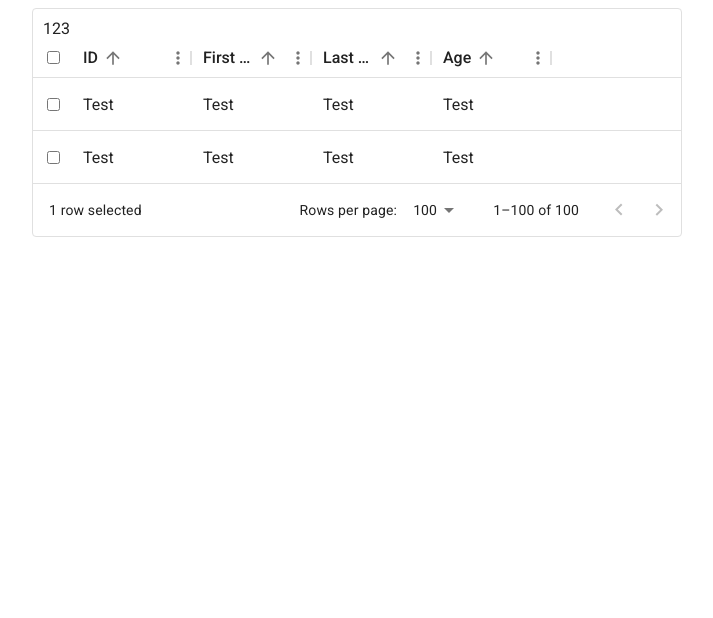
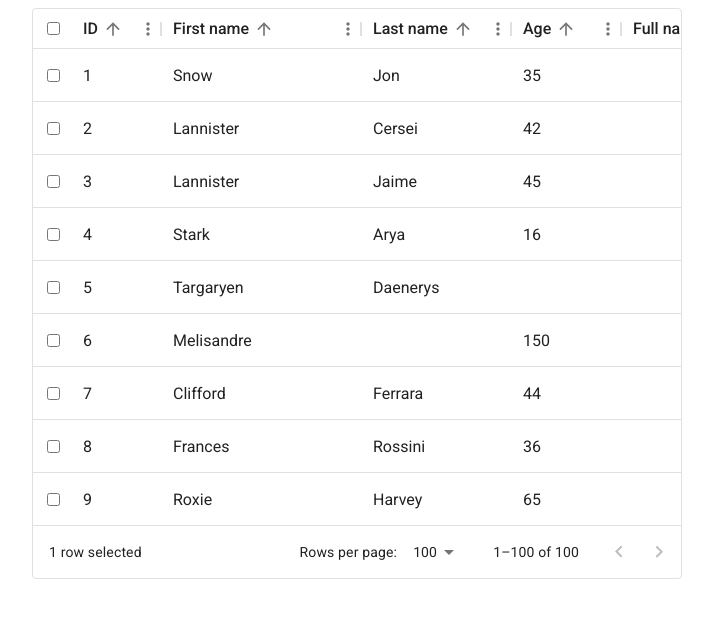
Before and after one commit to nedosika/complex-table, a React (Create React App) app: page / in a window 1280 px wide. Shown: the top 618 px of the page, without its empty margins (283-996 px from the left). Built offline with nearby package versions, Linux system fonts and the light colour scheme.

Commit message:
add data with width of rows

```diff
--- a/src/App.js
+++ b/src/App.js
@@ -3,10 +3,48 @@ import ComplexTable from "./components/ComplexTable"
 import styles from "./App.module.scss";
 import Toolbar from "./components/Toolbar";
 
+const columns = [
+    { field: 'id', headerName: 'ID', width: 90 },
+    {
+        field: 'firstName',
+        headerName: 'First name',
+        width: 200
+    },
+    {
+        field: 'lastName',
+        headerName: 'Last name',
+        width: 150
+    },
+    {
+        field: 'age',
+        headerName: 'Age',
+        type: 'number',
+        width: 110
+    },
+    {
+        field: 'fullName',
+        headerName: 'Full name',
+        description: 'This column has a value getter and is not sortable.',
+        width: 160
+    },
+];
+
+const rows = [
+    { id: 1, lastName: 'Snow', firstName: 'Jon', age: 35 },
+    { id: 2, lastName: 'Lannister', firstName: 'Cersei', age: 42 },
+    { id: 3, lastName: 'Lannister', firstName: 'Jaime', age: 45 },
+    { id: 4, lastName: 'Stark', firstName: 'Arya', age: 16 },
+    { id: 5, lastName: 'Targaryen', firstName: 'Daenerys', age: null },
+    { id: 6, lastName: 'Melisandre', firstName: null, age: 150 },
+    { id: 7, lastName: 'Clifford', firstName: 'Ferrara', age: 44 },
+    { id: 8, lastName: 'Frances', firstName: 'Rossini', age: 36 },
+    { id: 9, lastName: 'Roxie', firstName: 'Harvey', age: 65 },
+];
+
 function App() {
   return (
     <div className={styles.root}>
-      <ComplexTable components={{Toolbar}}/>
+      <ComplexTable components={{Toolbar}} columns={columns} rows={rows}/>
     </div>
   );
 }
--- a/src/components/ComplexTable/ComplexTable.js
+++ b/src/components/ComplexTable/ComplexTable.js
@@ -5,21 +5,17 @@ import TableFooter from "./Footer";
 
 import styles from "./ComplexTable.module.scss";
 
-const ComplexTable = (props) => {
-    const {Toolbar} = Object.assign(
-        {
-            Toolbar: null
-        },
-        props.components
-    );
+const CHECK_WIDTH = 50;
 
-    const toolbar = Toolbar ? <Toolbar/> : null;
+const ComplexTable = ({Toolbar = null, columns = [], rows = []}) => {
+    const width = columns.reduce((previousValue, {width}) =>
+        previousValue + width, 0) + CHECK_WIDTH;
 
     return (
         <div className={styles.root}>
             <div className={styles.wrapper}>
-                {toolbar}
-                <TableMain/>
+                {Toolbar && <Toolbar/>}
+                <TableMain columns={columns} rows={rows} width={width}/>
                 <TableFooter/>
             </div>
         </div>
--- a/src/components/ComplexTable/Main/Cell/TableCell.js
+++ b/src/components/ComplexTable/Main/Cell/TableCell.js
@@ -1,9 +1,15 @@
 import React from 'react';
 import styles from "./TableCell.module.scss";
 
-const TableCell = ({children}) => {
+const TableCell = ({children, width}) => {
     return (
-        <div className={styles.root}>
+        <div
+            className={styles.root}
+            style={{
+                minWidth: width,
+                maxWidth: width
+            }}
+        >
             {children}
         </div>
     );
--- a/src/components/ComplexTable/Main/Header/TableHeader.js
+++ b/src/components/ComplexTable/Main/Header/TableHeader.js
@@ -6,24 +6,22 @@ import CheckBoxSelection from "../CheckBoxSelection";
 
 import styles from "./TableHeader.module.scss";
 
-const TableHeader = () => {
+const TableHeader = ({columns, width}) => {
     return (
-        <div className={styles.root}>
+        <div className={styles.root} style={{
+            minWidth: width,
+            maxWidth: width
+        }}>
             <TableColumn separator={false} menu={false}>
                 <CheckBoxSelection/>
             </TableColumn>
-            <TableColumn width={120}>
-                <Title>ID</Title>
-            </TableColumn>
-            <TableColumn width={120}>
-                <Title>First name</Title>
-            </TableColumn>
-            <TableColumn width={120}>
-                <Title>Last name</Title>
-            </TableColumn>
-            <TableColumn width={120}>
-                <Title>Age</Title>
-            </TableColumn>
+            {
+                columns.map(({width = 50, headerName}) =>
+                    <TableColumn width={width}>
+                        <Title>{headerName}</Title>
+                    </TableColumn>
+                )
+            }
         </div>
     );
 };
--- a/src/components/ComplexTable/Main/Header/TableHeader.module.scss
+++ b/src/components/ComplexTable/Main/Header/TableHeader.module.scss
@@ -2,5 +2,4 @@
   display: flex;
   align-items: center;
   border-bottom: 1px solid rgb(224, 224, 224);
-  min-width: 648px;
 }
--- a/src/components/ComplexTable/Main/Row/TableRow.js
+++ b/src/components/ComplexTable/Main/Row/TableRow.js
@@ -1,9 +1,15 @@
 import React from 'react';
 import styles from "./TableRow.module.scss";
 
-const TableRow = ({children}) => {
+const TableRow = ({children, width = 50}) => {
     return (
-        <div className={styles.root}>
+        <div
+            className={styles.root}
+            style={{
+                minWidth: width,
+                maxWidth: width
+            }}
+        >
             {children}
         </div>
     );
--- a/src/components/ComplexTable/Main/Row/TableRow.module.scss
+++ b/src/components/ComplexTable/Main/Row/TableRow.module.scss
@@ -5,6 +5,4 @@
   display: flex;
 
   border-bottom: 1px solid rgb(224, 224, 224);
-
-  min-width: 648px;
 }
--- a/src/components/ComplexTable/Main/TableMain.js
+++ b/src/components/ComplexTable/Main/TableMain.js
@@ -7,24 +7,22 @@ import TableHeader from "./Header";
 
 import styles from "./TableMain.module.scss";
 
-const TableMain = () => {
+const TableMain = ({columns, rows, width}) => {
     return (
         <div className={styles.root}>
-            <TableHeader/>
-            <TableRow>
-                <CheckBoxSelection/>
-                <TableCell>Test</TableCell>
-                <TableCell>Test</TableCell>
-                <TableCell>Test</TableCell>
-                <TableCell>Test</TableCell>
-            </TableRow>
-            <TableRow>
-                <CheckBoxSelection/>
-                <TableCell>Test</TableCell>
-                <TableCell>Test</TableCell>
-                <TableCell>Test</TableCell>
-                <TableCell>Test</TableCell>
-            </TableRow>
+            <TableHeader columns={columns} width={width}/>
+            {
+                rows.map((row) =>
+                    <TableRow width={width}>
+                        <CheckBoxSelection/>
+                        {
+                            Object.entries(row).map(([field, value], index) =>
+                                <TableCell width={columns[index].width}>{value}</TableCell>
+                            )
+                        }
+                    </TableRow>
+                )
+            }
         </div>
     );
 };
```
